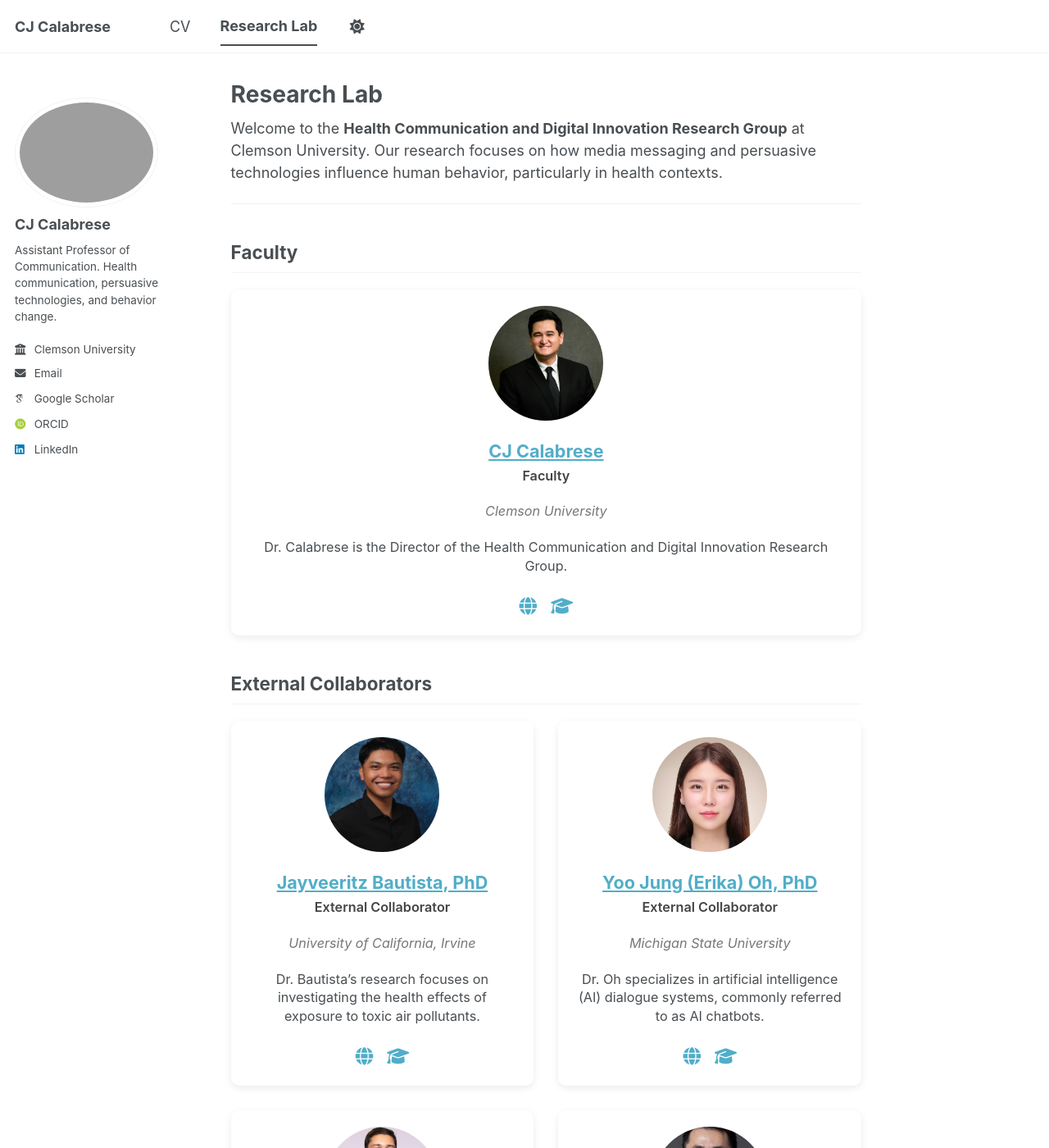
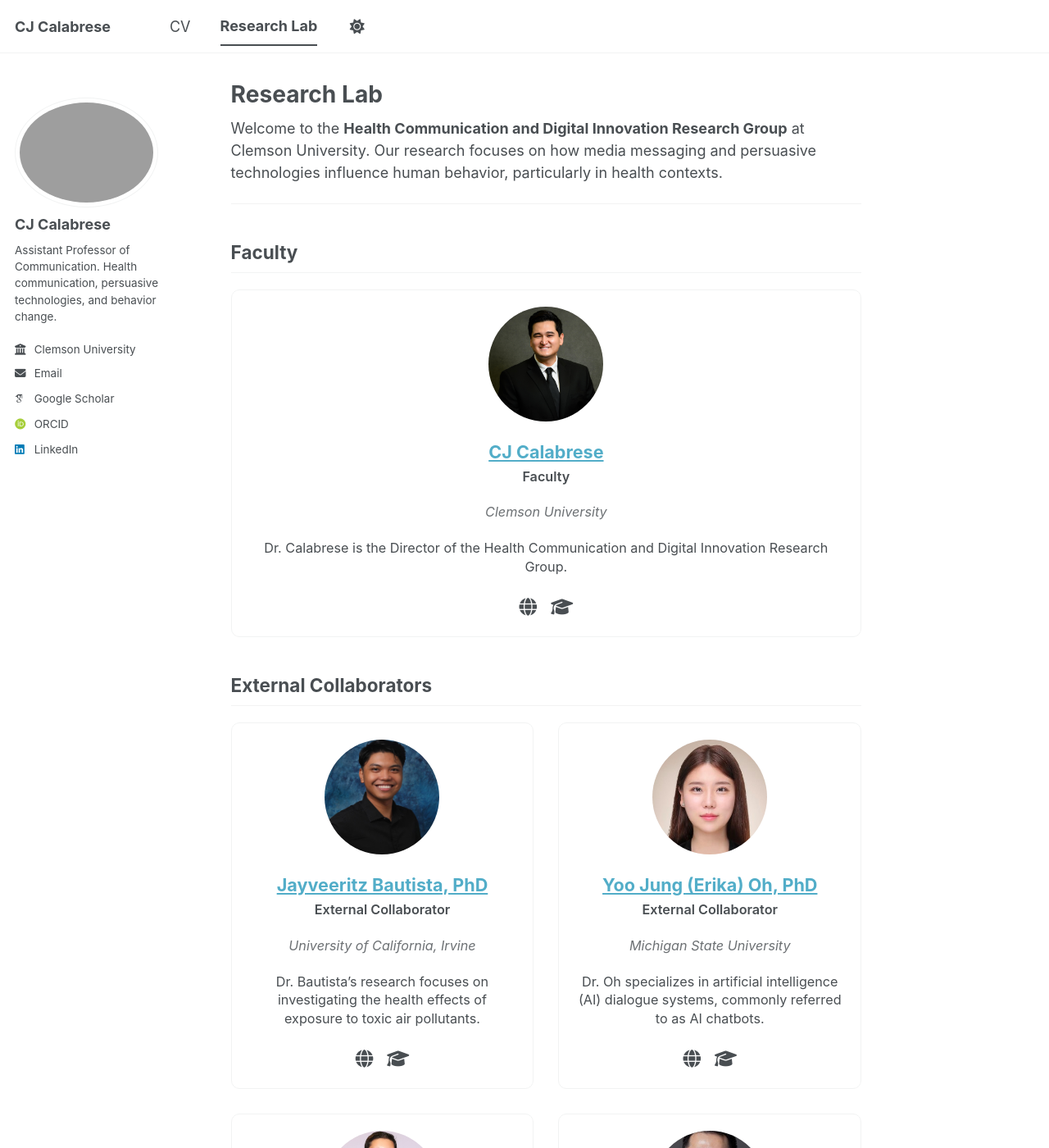
Before and after one commit to cjcalabresephd/cjcalabresephd.github.io, a Jekyll site: the page built from _pages/research-lab.md, in a window 1280 px wide and 1400 px high. Shown: the whole window at 82% size. Built offline with Jekyll 4.4.1, drawn with Linux system fonts in a browser that asks for light colours; some web fonts are replaced; a script bundle is joined from its source files by our own code; library files that are not in the unit come from our copies.

Commit message:
Update main.scss

```diff
--- a/assets/css/main.scss
+++ b/assets/css/main.scss
@@ -42,6 +42,10 @@
     "vendor/font-awesome/brands"
 ;
 
+/* ===============================
+   LAB MEMBER GRID
+================================ */
+
 .lab-grid {
   display: grid;
   grid-template-columns: repeat(auto-fit, minmax(250px, 1fr));
@@ -49,12 +53,16 @@
   margin-top: 20px;
 }
 
+/* ===============================
+   MEMBER CARD
+================================ */
+
 .lab-card {
-  background: #ffffff;
+  background: var(--global-bg-color);
   border-radius: 10px;
   padding: 20px;
   text-align: center;
-  box-shadow: 0 3px 10px rgba(0,0,0,0.08);
+  border: 1px solid var(--global-border-color);
   transition: transform 0.2s ease, box-shadow 0.2s ease;
 }
 
@@ -62,6 +70,10 @@
   transform: translateY(-5px);
   box-shadow: 0 8px 20px rgba(0,0,0,0.15);
 }
+
+/* ===============================
+   PROFILE PHOTO
+================================ */
 
 .lab-card img {
   width: 140px;
@@ -71,27 +83,47 @@
   margin-bottom: 15px;
 }
 
+/* ===============================
+   NAME
+================================ */
+
 .lab-card h3 {
   margin: 10px 0 5px 0;
   font-size: 1.2em;
 }
 
+/* ===============================
+   ROLE
+================================ */
+
 .lab-role {
   font-weight: 600;
-  color: #444;
+  margin-bottom: 2px;
 }
+
+/* ===============================
+   AFFILIATION
+================================ */
 
 .lab-affiliation {
   font-style: italic;
-  color: #777;
   font-size: 0.9em;
   margin-bottom: 10px;
+  opacity: 0.8;
 }
+
+/* ===============================
+   BIO TEXT
+================================ */
 
 .lab-card p {
   font-size: 0.9em;
   line-height: 1.4em;
 }
+
+/* ===============================
+   LINKS
+================================ */
 
 .lab-links {
   margin-top: 10px;
@@ -100,5 +132,18 @@
 .lab-links a {
   margin: 0 6px;
   font-size: 1.2em;
-  text-decoration: none;
+  color: var(--global-text-color);
+  transition: opacity 0.2s ease;
 }
+
+.lab-links a:hover {
+  opacity: 0.7;
+}
+
+@media (prefers-color-scheme: dark) {
+
+.lab-card:hover {
+  box-shadow: 0 8px 20px rgba(0,0,0,0.6);
+}
+
+}
```
